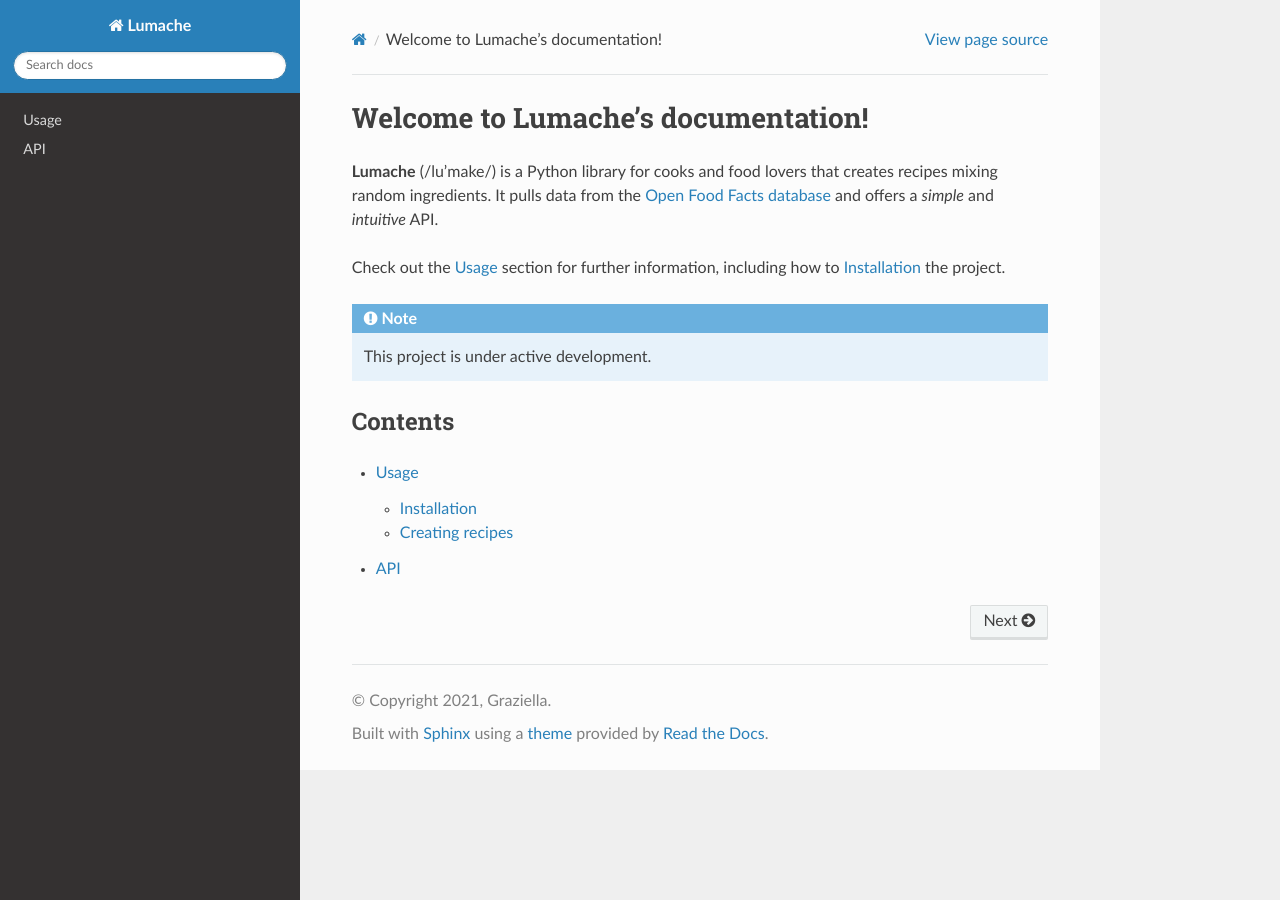
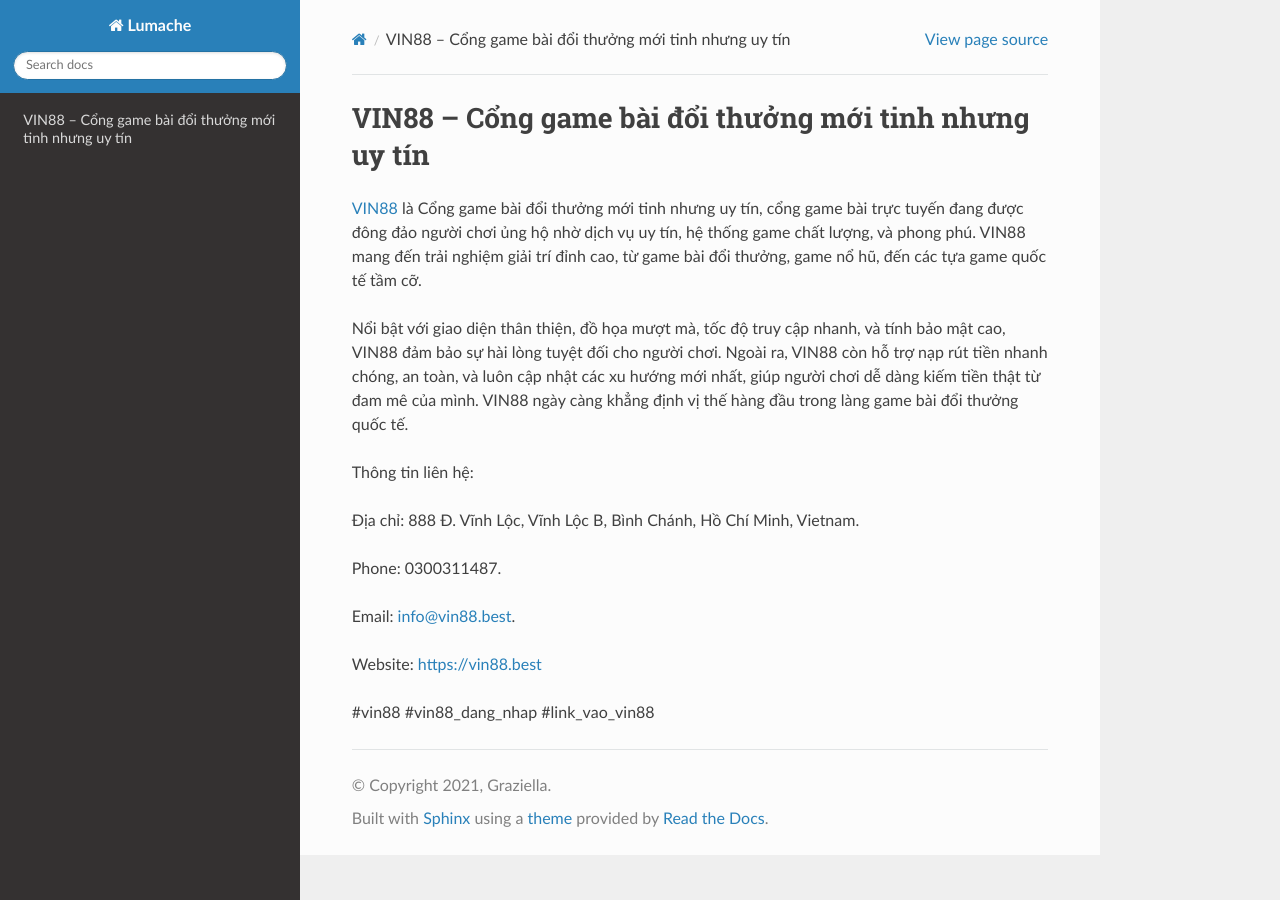
Before and after one commit to plapenanec/linkkvin88best1, a Sphinx documentation site: the page built from docs/source/index.rst, in a window 1280 px wide. Built offline with Sphinx 7.4.7 and the Read the Docs theme 3.1.0, drawn with Linux system fonts in a browser that asks for light colours.

Commit message:
Update index.rst

```diff
--- a/docs/source/index.rst
+++ b/docs/source/index.rst
@@ -1,22 +1,18 @@
-Welcome to Lumache's documentation!
+VIN88 – Cổng game bài đổi thưởng mới tinh nhưng uy tín
 ===================================
 
-**Lumache** (/lu'make/) is a Python library for cooks and food lovers
-that creates recipes mixing random ingredients.
-It pulls data from the `Open Food Facts database <https://world.openfoodfacts.org/>`_
-and offers a *simple* and *intuitive* API.
+`VIN88 <https://vin88.best>`_ là Cổng game bài đổi thưởng mới tinh nhưng uy tín, cổng game bài trực tuyến đang được đông đảo người chơi ủng hộ nhờ dịch vụ uy tín, hệ thống game chất lượng, và phong phú. VIN88 mang đến trải nghiệm giải trí đỉnh cao, từ game bài đổi thưởng, game nổ hũ, đến các tựa game quốc tế tầm cỡ.
 
-Check out the :doc:`usage` section for further information, including
-how to :ref:`installation` the project.
+Nổi bật với giao diện thân thiện, đồ họa mượt mà, tốc độ truy cập nhanh, và tính bảo mật cao, VIN88 đảm bảo sự hài lòng tuyệt đối cho người chơi. Ngoài ra, VIN88 còn hỗ trợ nạp rút tiền nhanh chóng, an toàn, và luôn cập nhật các xu hướng mới nhất, giúp người chơi dễ dàng kiếm tiền thật từ đam mê của mình. VIN88 ngày càng khẳng định vị thế hàng đầu trong làng game bài đổi thưởng quốc tế.
 
-.. note::
+Thông tin liên hệ:
 
-   This project is under active development.
+Địa chỉ: 888 Đ. Vĩnh Lộc, Vĩnh Lộc B, Bình Chánh, Hồ Chí Minh, Vietnam.
 
-Contents
---------
+Phone: 0300311487.
 
-.. toctree::
+Email: info@vin88.best.
 
-   usage
-   api
+Website: https://vin88.best
+
+#vin88 #vin88_dang_nhap #link_vao_vin88
```
